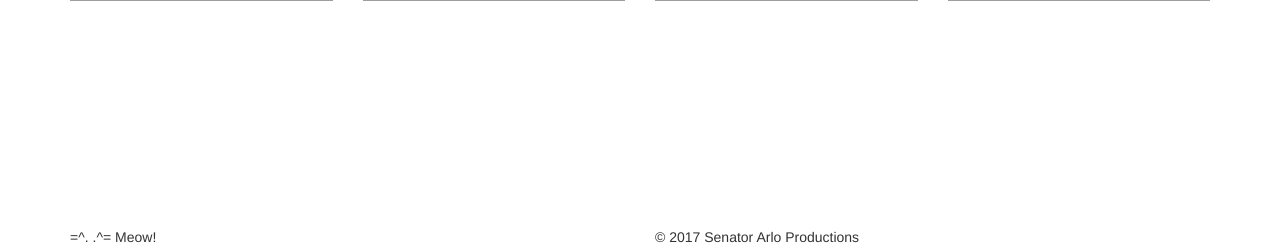
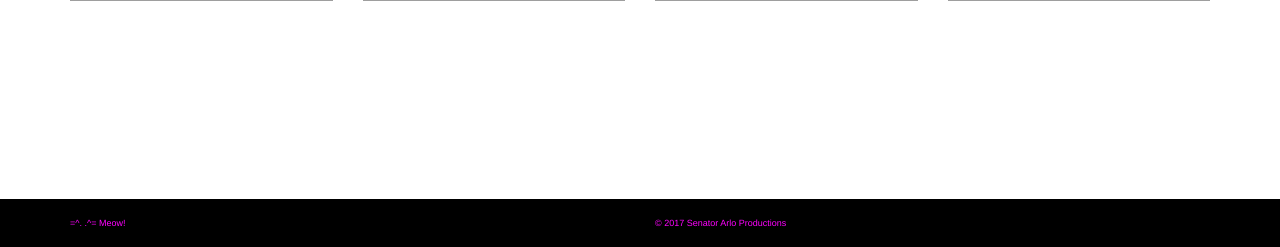
Before and after one commit to rlewis2892/bootstrap-demo, a PHP site: page / in a window 1280 px wide. Shown: the part 553-800 px from the top of the page. Run offline with PHP 8.4, Linux system fonts and the light colour scheme; some libraries are stand-ins or nearby versions; grey boxes are pictures that could not be loaded.

Commit message:
added footer styles

```diff
--- a/css/style.css
+++ b/css/style.css
@@ -19,6 +19,14 @@
 	margin-bottom: 2rem;
 }
 
+footer {
+	background-color: black;
+	color: magenta;
+	padding: 1.75rem 0;
+	font-size: 0.9rem;
+	margin-top: 2rem;
+}
+
 /***
 * Flexbox Sticky Footer
 * http://philipwalton.github.io/solved-by-flexbox/demos/sticky-footer/
```
